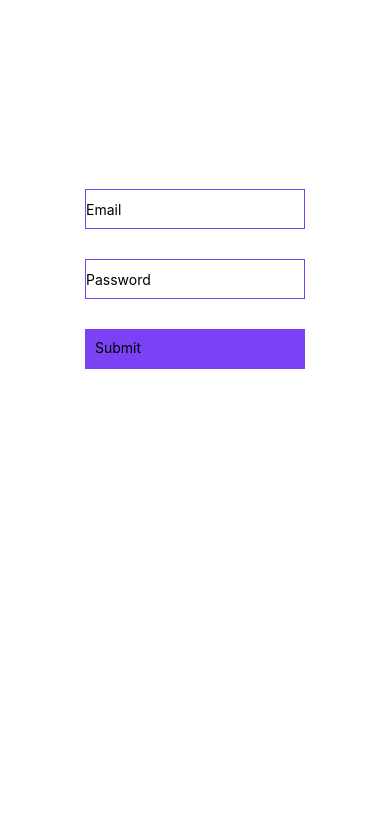
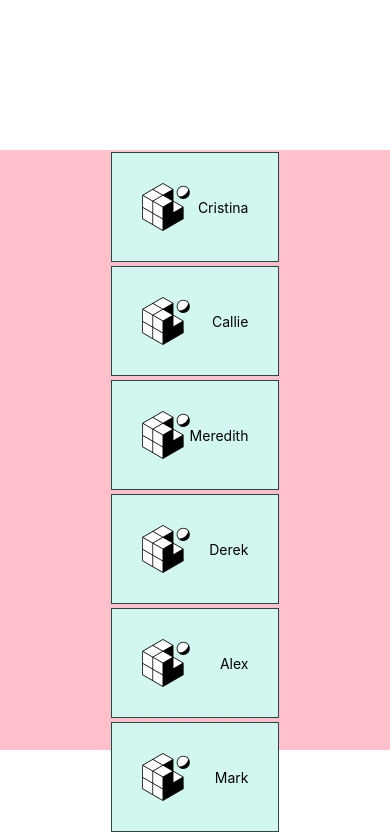
Before and after one commit to oliveirajukia/CARDMOB, a React Native app in the folder Etapa2/app-react-exemplos/: screen / in a window 390 px wide. Shown: the top 834 px of the page. Built offline with nearby package versions, Linux system fonts and the light colour scheme.

Commit message:
ScrollView example

```diff
--- a/Etapa2/app-react-exemplos/App.js
+++ b/Etapa2/app-react-exemplos/App.js
@@ -1,25 +1,27 @@
-import React, { useState } from 'react';
-import { StatusBar } from 'expo-status-bar';
-import { StyleSheet, Text, View, Button, Image,
-} from 'react-native';
+import React, {useState} from 'react';
+import { StyleSheet, View } from 'react-native';
 
-import Inputs from './components/Inputs';
 
+import ScrollViewExample from './components/ScrollViewExample';
 export default function App() {
 
-  return (
-    <View style={styles.container}>
-      <Inputs />
-    </View>
-  )
-}
+
+    return (
+          <View style={styles.container}>
+         <ScrollViewExample />
+      </View>
+    )
+  }
 
 const styles = StyleSheet.create({
   container: {
     flexDirection: 'column',
     justifyContent: 'space-between',
     alignItems: 'center',
+    backgroundColor: 'pink',
     height: 600,
     marginTop: 150,
-  }
+  },
+
+
 });
--- /dev/null
+++ b/Etapa2/app-react-exemplos/components/ScrollViewExample.js
@@ -0,0 +1,63 @@
+import React, { Component } from "react";
+import { View, Text, Image, ScrollView, StyleSheet } from 'react-native';
+
+
+class ScrollViewExample extends Component {
+  state = {
+        names: [
+            { name: 'Cristina', id: 1 },
+            { name: 'Callie', id: 2 },
+            { name: 'Meredith', id: 3 },
+            { name: 'Derek', id: 4 },
+            { name: 'Alex', id: 5 },
+            { name: 'Mark', id: 6 },
+            { name: 'Lexie', id: 7 },
+            { name: 'Jackson', id: 8 },
+            { name: 'April', id: 9 },
+            { name: 'Addison', id: 10 },
+            { name: 'George', id: 11 },
+            { name: 'Izzie', id: 12 },
+          ]
+  }
+
+
+  render() {
+    return (
+        <View>
+            <ScrollView>
+                {
+                    this.state.names.map((item, index) => (
+                        <View
+                           key={item.id}
+                           style={styles.item}
+                        >
+                        <Image source={require('../assets/favicon.png')} />
+                        <Text>{item.name}</Text>
+                        </View>
+                    ))
+                }
+            </ScrollView>
+        </View>
+
+
+     );
+  }
+
+}
+
+
+export default ScrollViewExample;
+
+
+const styles = StyleSheet.create({
+    item: {
+        flexDirection: 'row',
+        justifyContent: 'space-between',
+        alignItems: 'center',
+        padding: 30,
+        margin: 2,
+        borderColor: '#2a4944',
+        borderWidth: 1,
+        backgroundColor: '#d2f7f1'
+    }
+});
```
Also changed, not shown: Etapa2/app-react-exemplos/App3.js (added, +25 -0 lines).
